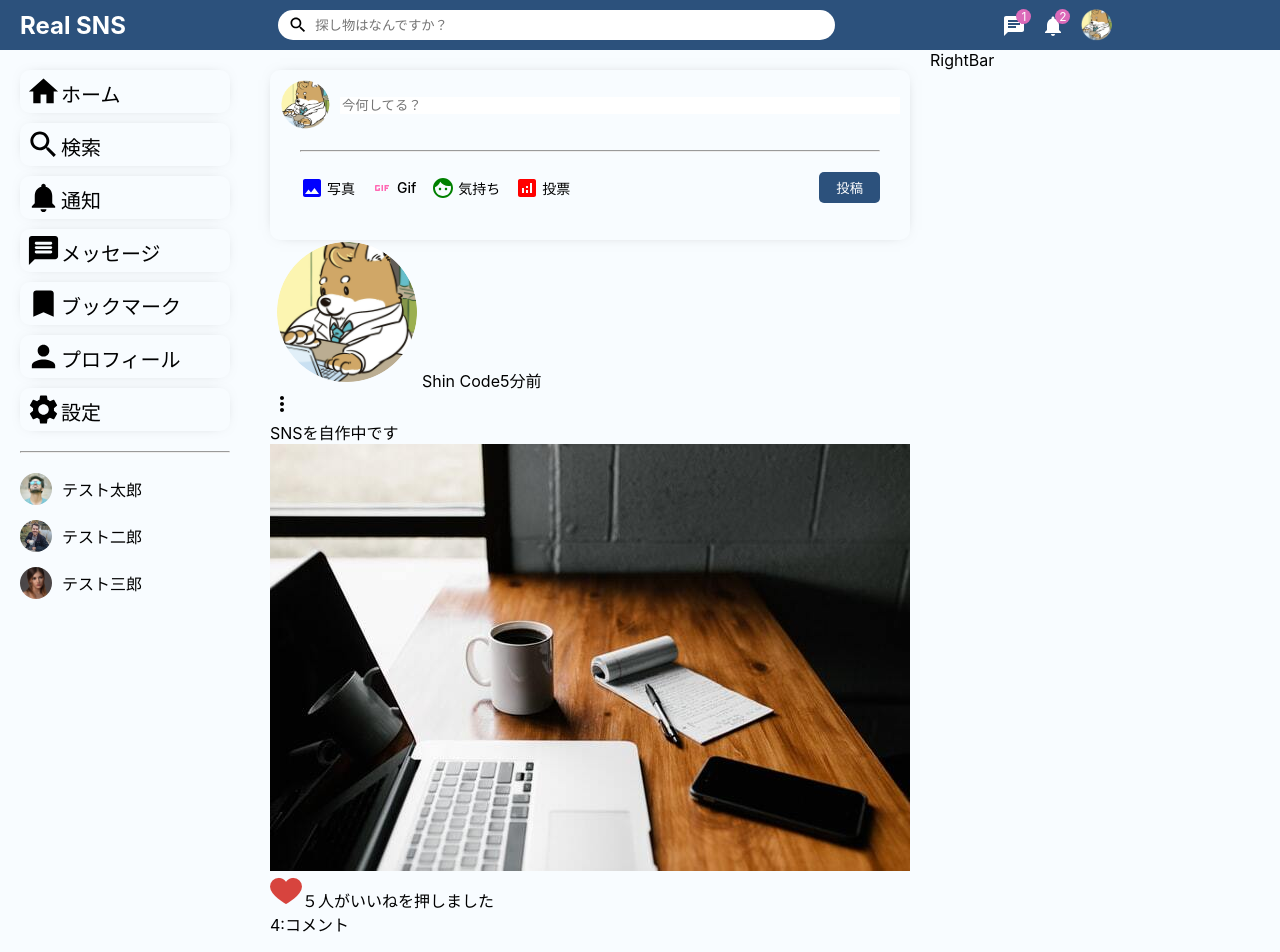
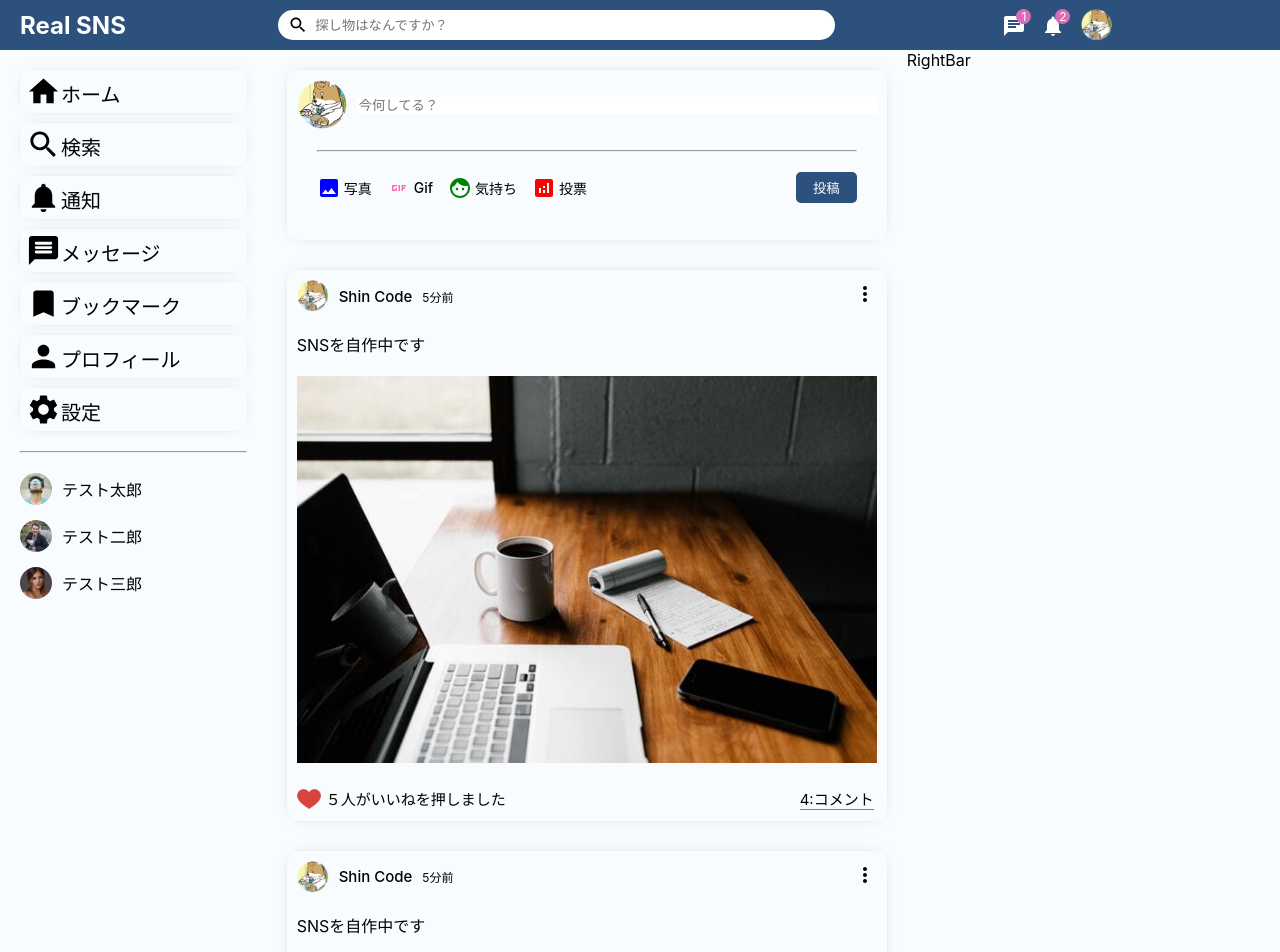
Before and after one commit to worldwideweb13/sns-demo-app-front, a React (Create React App) app: page / in a window 1280 px wide. Shown: the top 952 px of the page. Built offline with nearby package versions, Linux system fonts and the light colour scheme.

Commit message:
:art: タイムラインの雛形作成 Close #9

```diff
--- a/src/components/post/Post.tsx
+++ b/src/components/post/Post.tsx
@@ -4,26 +4,29 @@ import ProfileImg from "../../assets/person/1.jpeg";
 import PostImgSample from "../../assets/post/1.jpeg";
 import LikeImgSample from "../../assets/heart.png";
 import { MoreVert } from "@mui/icons-material";
+import { BaseProfImg } from "../style/mixin";
 
 function Post() {
   return (
     <PostComponent>
       <PostWrapper>
         <PostTop>
-          <PostProfileImg src={ProfileImg} />
-          <PostUsername>Shin Code</PostUsername>
-          <PostDate>5分前</PostDate>
+          <PostTopLeft>
+            <PostProfileImg src={ProfileImg} />
+            <PostUsername>Shin Code</PostUsername>
+            <PostDate>5分前</PostDate>
+          </PostTopLeft>
+          <PostTopRight>
+            <PostMenu />
+          </PostTopRight>
         </PostTop>
-        <PostRight>
-          <PostMenu />
-        </PostRight>
         <PostCenter>
           <PostText>SNSを自作中です</PostText>
           <PostImg src={PostImgSample} />
         </PostCenter>
         <PostBottom>
           <PostBottomLeft>
-            <LikeImg src={LikeImgSample} />
+            <LikeIcon src={LikeImgSample} />
             <PostLikeCounter>５人がいいねを押しました</PostLikeCounter>
           </PostBottomLeft>
           <PostBottomRight>
@@ -37,20 +40,71 @@ function Post() {
 
 export default Post;
 
-const PostComponent = styled.div({});
-const PostWrapper = styled.div({});
-const PostTop = styled.div({});
-const PostProfileImg = styled.img({});
-const PostUsername = styled.span({});
-const PostDate = styled.span({});
-const PostRight = styled.div({});
+const PostComponent = styled.div({
+  width: "100%",
+  boxShadow: "0px 0px 15px -10px #777777",
+  borderRadius: "10px",
+  margin: "30px 0",
+});
+const PostWrapper = styled.div({
+  padding: "10px",
+});
+const PostProfileImg = styled.img({
+  [`${BaseProfImg}`]: {},
+});
+const PostTop = styled.div({
+  display: "flex",
+  alignItems: "center",
+  justifyContent: "space-between",
+});
+
+const PostTopLeft = styled.div({
+  display: "flex",
+  alignItems: "center",
+});
+
+const PostUsername = styled.span({
+  fontSize: "15px",
+  fontWeight: 550,
+  margin: "0 10px",
+});
+const PostDate = styled.span({
+  fontSize: "12px",
+});
+const PostCenter = styled.div({
+  margin: "20px 0",
+});
+const PostTopRight = styled.div({});
 const PostMenu = styled(MoreVert)({});
-const PostCenter = styled.div({});
 const PostText = styled.span({});
-const PostImg = styled.img({});
-const PostBottom = styled.div({});
-const PostBottomLeft = styled.div({});
-const LikeImg = styled.img({});
-const PostLikeCounter = styled.span({});
+const PostImg = styled.img({
+  marginTop: "20px",
+  width: "100%",
+  maxHeight: "500px",
+  objectFit: "contain",
+});
+const PostBottom = styled.div({
+  display: "flex",
+  alignItems: "center",
+  justifyContent: "space-between",
+});
+const PostBottomLeft = styled.div({
+  display: "flex",
+  alignItems: "center",
+});
+const LikeIcon = styled.img({
+  width: "24px",
+  height: "24px",
+  marginRight: "5px",
+  cursor: "pointer",
+});
+const PostLikeCounter = styled.span({
+  fontSize: "15px",
+});
 const PostBottomRight = styled.div({});
-const PostCommentText = styled.div({});
+const PostCommentText = styled.div({
+  cursor: "pointer",
+  borderBottom: "1px solid gray",
+  fontSize: "15px",
+  marginRight: "3px",
+});
--- a/src/components/share/Share.tsx
+++ b/src/components/share/Share.tsx
@@ -2,7 +2,7 @@ import React from "react";
 import styled, { css } from "styled-components";
 import profileImg from "../../assets/person/1.jpeg";
 import { Image, Gif, Face, Analytics } from "@mui/icons-material";
-import { borderRadius } from "@mui/system";
+import { BaseProfImg } from "../style/mixin";
 
 function Share() {
   return (
@@ -55,11 +55,10 @@ const ShareTop = styled.div({
   alignItems: "center",
 });
 const ShareProfileImg = styled.img({
-  width: "50px",
-  height: "50px",
-  borderRadius: "50%",
-  objectFit: "cover",
+  [`${BaseProfImg}`]: {},
   marginRight: "10px",
+  width: "50px !important",
+  height: "50px !important",
 });
 const ShareInput = styled.input({
   border: "none",
--- a/src/components/sidebar/Sidebar.tsx
+++ b/src/components/sidebar/Sidebar.tsx
@@ -12,6 +12,7 @@ import {
 import FirendImg_1 from "../../assets/person/2.jpeg";
 import FirendImg_2 from "../../assets/person/3.jpeg";
 import FirendImg_3 from "../../assets/person/4.jpeg";
+import { BaseProfImg } from "../style/mixin";
 
 const Sidebar: React.FC = () => {
   return (
@@ -143,10 +144,7 @@ const SidebarFriend = styled.li({
   marginBottom: "15px",
 });
 const SidebarFriendImg = styled.img({
-  width: "32px",
-  height: "32px",
-  objectFit: "cover",
-  borderRadius: "50%",
+  [`${BaseProfImg}`]: {},
   marginRight: "10px",
 });
 const SidebarFriendName = styled.span({});
--- /dev/null
+++ b/src/components/style/mixin.tsx
@@ -0,0 +1,10 @@
+import styled, { css } from "styled-components";
+
+const BaseProfImg = css`
+  width: 32px;
+  height: 32px;
+  object-fit: cover;
+  border-radius: 50%;
+`;
+
+export { BaseProfImg };
--- a/src/components/timeline/TimeLine.tsx
+++ b/src/components/timeline/TimeLine.tsx
@@ -8,6 +8,8 @@ function TimeLine() {
     <TimelineComponent>
       <TimelineWrapper>
         <Share />
+        <Post />
+        <Post />
         <Post />
       </TimelineWrapper>
     </TimelineComponent>
--- a/src/components/topbar/Topbar.tsx
+++ b/src/components/topbar/Topbar.tsx
@@ -2,6 +2,7 @@ import { Chat, Notifications, Search } from "@mui/icons-material";
 import React from "react";
 import profileImg from "../../assets/person/1.jpeg";
 import styled from "styled-components";
+import { BaseProfImg } from "../style/mixin";
 
 const Home: React.FC = () => {
   return (
@@ -120,9 +121,6 @@ const TopbarIconBadge = styled.span({
 });
 
 const TopbarImg = styled.img({
-  width: "32px",
-  height: "32px",
-  borderRadius: "50%",
+  [`${BaseProfImg}`]: {},
   cursor: "pointer",
-  objectFit: "cover",
 });
```
